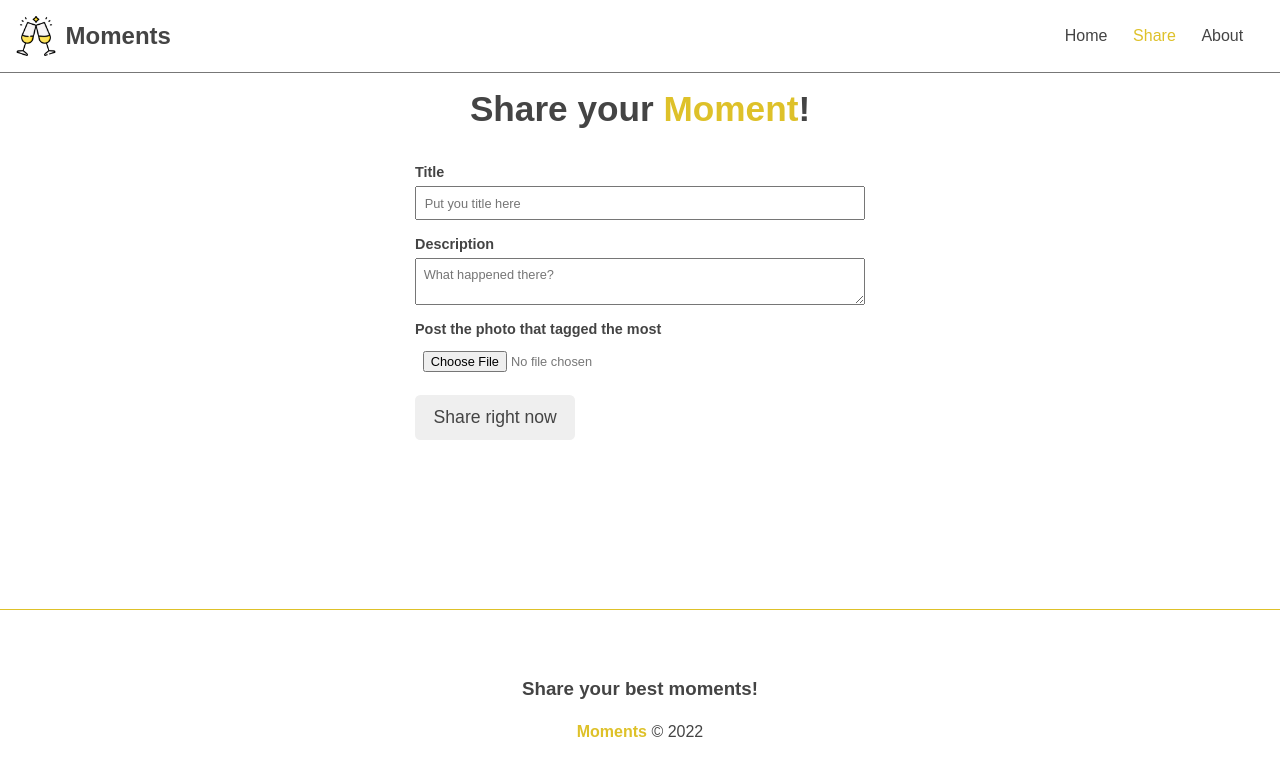
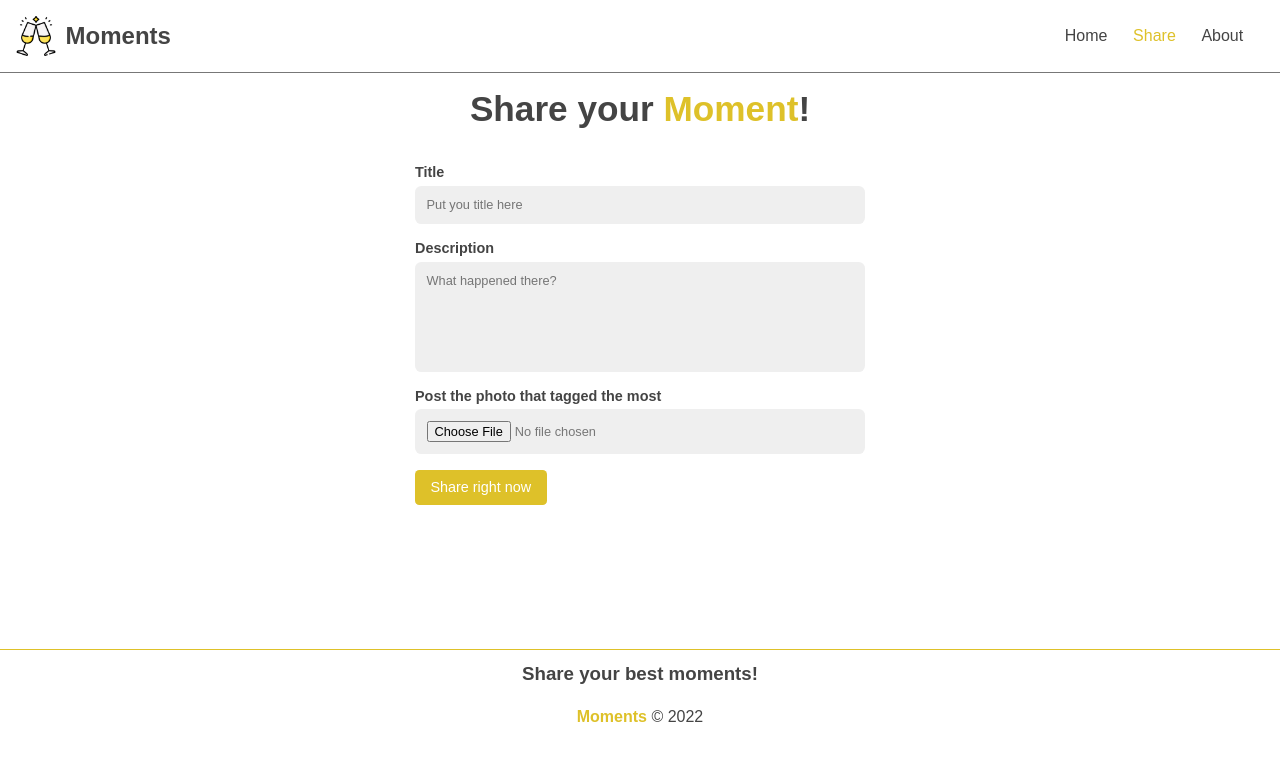
Before and after one commit to gentilini/Moments, an Angular app: page /moments/new in a window 1280 px wide. Shown: the top 776 px of the page. Built offline with nearby package versions, Linux system fonts and the light colour scheme.

Commit message:
validator

```diff
--- a/src/app/app.component.css
+++ b/src/app/app.component.css
@@ -1,4 +1,4 @@
 .container {
-    min-height: 65vh;
+    min-height: 70vh;
     margin-top: 1em;
 }
--- a/src/app/components/footer/footer.component.css
+++ b/src/app/components/footer/footer.component.css
@@ -4,7 +4,7 @@ footer {
     flex-direction: column;
     align-items: center;
     justify-content: center;
-    height: 200px;
+    height: 90px;
 }
 
 footer h3 {
--- a/src/app/components/moment-form/moment-form.component.html
+++ b/src/app/components/moment-form/moment-form.component.html
@@ -1,11 +1,30 @@
-<form>
+<form (ngSubmit)="submit()" [formGroup]="momentForm" #formDir="ngForm">
     <div class="form-group">
         <label for="title">Title</label>
-        <input type="text" placeholder="Put you title here" required>
+        <input
+            type="text"
+            placeholder="Put you title here"
+            required
+            formControlName="title"
+        />
+        <div *ngIf="title.invalid && formDir.submitted" class="validation-error">
+            <p *ngIf="title.errors?.['required']">
+                The fild title is required!
+            </p>
+        </div>
     </div>
     <div class="form-group">
         <label for="description">Description</label>
-        <textarea placeholder="What happened there?" required></textarea>
+        <textarea
+            placeholder="What happened there?"
+            required
+            formControlName="description">
+        </textarea>
+        <div *ngIf="description.invalid && formDir.submitted" class="validation-error">
+            <p *ngIf="description.errors?.['required']">
+                The fild description is required!
+            </p>
+        </div>
     </div>
     <div class="form-group">
         <label for="imagem">Post the photo that tagged the most</label>
--- a/src/app/components/moment-form/moment-form.component.ts
+++ b/src/app/components/moment-form/moment-form.component.ts
@@ -1,4 +1,5 @@
 import { Component, Input, OnInit } from '@angular/core';
+import { FormControl, FormGroup, Validators } from '@angular/forms';
 
 @Component({
   selector: 'app-moment-form',
@@ -9,9 +10,31 @@ export class MomentFormComponent implements OnInit {
 
   @Input() btnText!:string;
 
+  momentForm!: FormGroup
+
   constructor() { }
 
   ngOnInit(): void {
+    this.momentForm = new FormGroup({
+      id: new FormControl(''),
+      title: new FormControl('', [Validators.required]),
+      description: new FormControl('', [Validators.required]),
+      image: new FormControl(''),
+    })
+  }
+
+  get title() {
+    return this.momentForm.get('title')!
+  }
+
+  get description() {
+    return this.momentForm.get('description')!
+  }
+
+  submit() {
+    if(this.momentForm.invalid) {
+      return;
+    }
   }
 
 }
--- a/src/styles.css
+++ b/src/styles.css
@@ -36,22 +36,40 @@ form {
 
 .form-group input,
 .form-group textarea {
-    padding: 0.6em;
+    padding: 0.9em;
     color: #777;
     font-size: 0.8em;
+    border-radius: 0.5em;
+    border: transparent;
+    background-color: #efefef;
+    outline: #efefef;
+}
+
+.form-group textarea {
+    height: 110px;
+    resize: none;
 }
 
 input[type="submit"] {
-    background-color: #efefef;
+    background-color: #dec129;
     border: 1px solid transparent;
     border-radius: 0.3em;
     padding: 0.6em 1em;
-    font-size: 1.1em;
+    font-size: 0.9em;
     cursor: pointer;
     transition: 0.4s;
+    color: #fff;
+    margin-bottom: 10px;
 }
 
 input[type="submit"]:hover {
-color: #dec129;
-border-color: #dec129;
+    background-color: #c5a401;
 }
+
+.validation-error p {
+    color: #dc3545;
+    margin-top: .4em;
+    border-left: 3px solid #dc3545;
+    padding-left: .2em;
+    font-size: 12px;
+}
```
